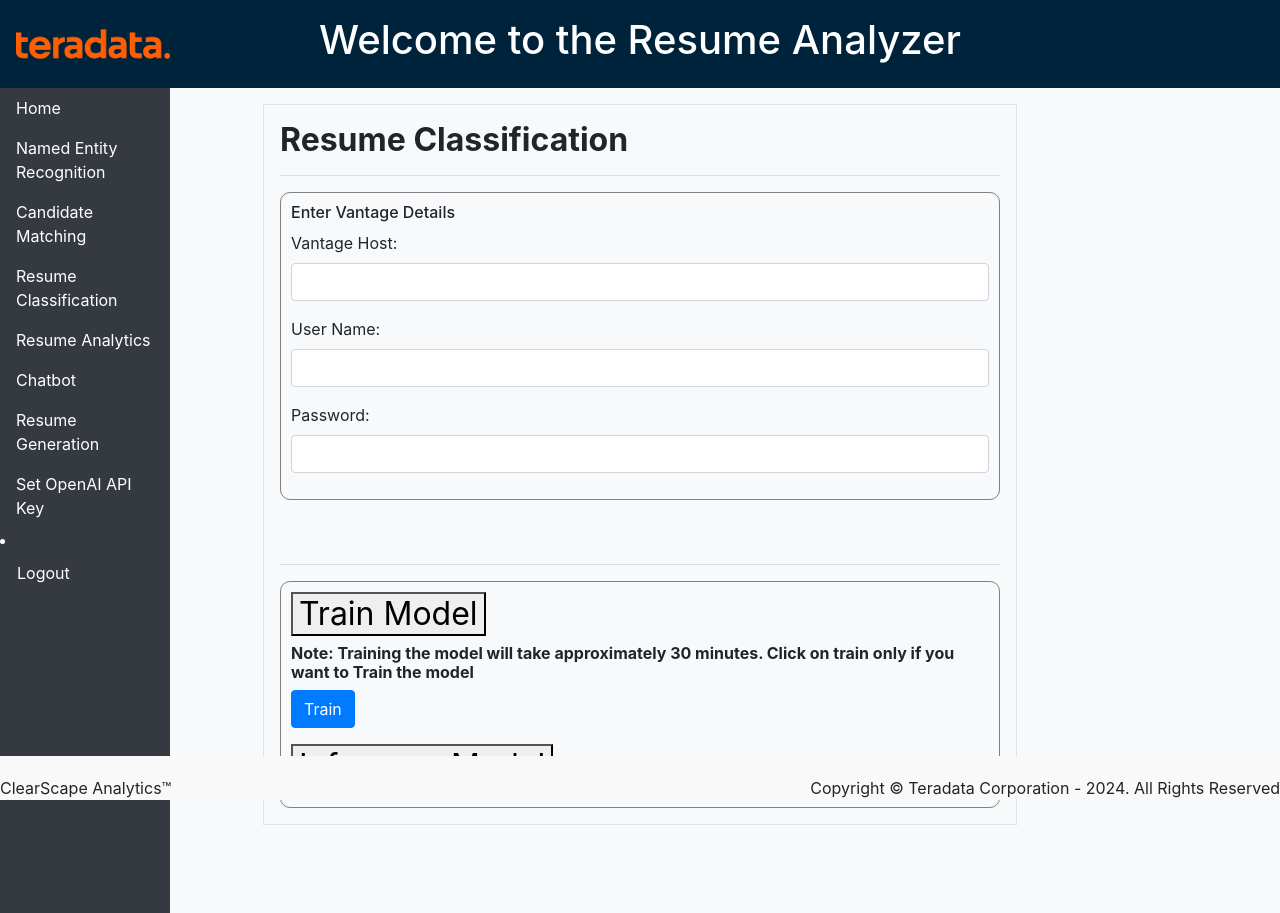
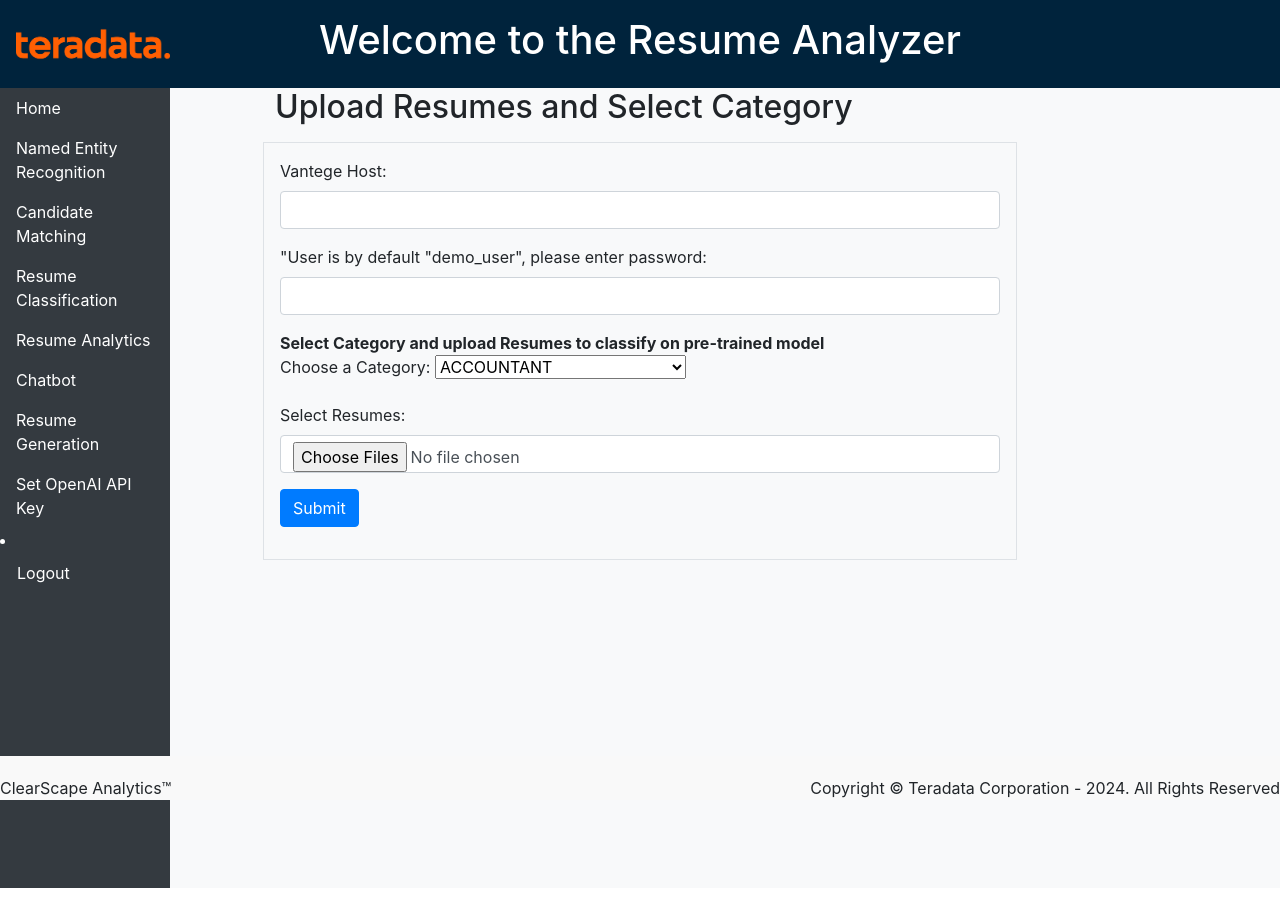
Before and after one commit to ForbiddenDevil/resume-analyzer, a Django app: page /resume_classification/ in a window 1280 px wide. After the commit the page ends 888 px from the top, so only its background shows below. Run offline with Django 5.2, Linux system fonts and the light colour scheme; a user stored in the database is signed in; some libraries are stand-ins or nearby versions.

Commit message:
Updated resume classification

```diff
--- a/resume_classification/templates/resume_classification/resume_classification.html
+++ b/resume_classification/templates/resume_classification/resume_classification.html
@@ -1,96 +1,35 @@
-<!-- templates/dummy_page3.html -->
+<!-- templates/resume_classification/resume_classification.html -->
 {% extends "base.html" %}
 
-{% block title %}Resume classification{% endblock %}
+{% block title %}Resume Classification{% endblock %}
 
 {% block content %}
+<script src="https://code.jquery.com/jquery-3.6.0.min.js"></script>
+
 <style>
     .bd-example {
-    position: left;
+    position: relative;
     padding: 1rem;
     margin: 1rem -.75rem 0;
     border: solid #dee2e6;
     border-width: 1px
 }
-.section {
-  border: 1px gray solid;
-    padding: 10px;
-    border-radius: 10px;
-}
 </style>
-<!-- <link href="https://cdn.jsdelivr.net/npm/bootstrap@5.0.2/dist/css/bootstrap.min.css" rel="stylesheet" integrity="sha384-EVSTQN3/azprG1Anm3QDgpJLIm9Nao0Yz1ztcQTwFspd3yD65VohhpuuCOmLASjC" crossorigin="anonymous">
-<script src="https://cdn.jsdelivr.net/npm/bootstrap@5.0.2/dist/js/bootstrap.bundle.min.js" integrity="sha384-MrcW6ZMFYlzcLA8Nl+NtUVF0sA7MsXsP1UyJoMp4YLEuNSfAP+JcXn/tWtIaxVXM" crossorigin="anonymous"></script> -->
-
 <div class="row justify-content-center">
   <div class="col-md-8">
-
+      <h2>Upload Resumes and Select Category</h2>
       <div class="bd-example">
-
-      <h2 class="accordion-header" id="headingOne">
-        <strong>Resume Classification</strong>
-      </h2>
-
       <form method="post" enctype="multipart/form-data">
           {% csrf_token %}
-        <input type="hidden" name="model_id" id="selectedModel" value="">
-        <hr class="2px solid">
-
-        <!-- section vantage details start -->
-        <div class="section">
-        <h6>Enter Vantage Details</h6>
-
           <div class="mb-3">
-            <label for="host" class="form-label">Vantage Host: </label>
+              <label for="host" class="form-label">Vantege Host: </label>
               <input type="text" id="host" name="host" class="form-control" required/></input>
           </div>
-
-
           <div class="mb-3">
-            <label for="username" class="form-label">User Name: </label>
-            <input type="text" id="username" name="username" class="form-control" required/></input>
-        </div>
-
-
-        <div class="mb-3">
-            <label for="password" class="form-label">Password: </label>
+            <label for="host" class="form-label">"User is by default "demo_user", please enter password: </label>
             <input type="password" id="password" name="password" class="form-control" required/></input>
         </div>
 
-    </div>
-
-        <br>
-        <br>
-        <hr class="2px solid">
-
-        <!-- section accordion start from here -->
-        <div class="section">
-        <div class="accordion" id="modelAccordion">
-            <!-- Train Model Section -->
-            <div class="accordion-item">
-              <h2 class="accordion-header" id="trainModelHeader">
-                <button class="accordion-button" type="button" data-bs-toggle="collapse" data-bs-target="#trainModelCollapse" aria-expanded="true" aria-controls="trainModelCollapse">
-                  Train Model
-                </button>
-              </h2>
-              <div id="trainModelCollapse" class="accordion-collapse collapse show" aria-labelledby="trainModelHeader" data-bs-parent="#modelAccordion">
-                <div class="accordion-body">
-                  <h6><strong>Note: Training the model will take approximately 30 minutes. Click on train only if you want to Train the model</strong></h6>
-                  <div class="mb-3">
-                    <button class="btn btn-primary select-model" data-model-id="1" type="submit" id="btnTrain" name="train">Train</button>
-                  </div>
-                </div>
-              </div>
-            </div>
-
-            <!-- Inference Model Section -->
-            <div class="accordion-item">
-              <h2 class="accordion-header" id="inferenceModelHeader">
-                <button class="accordion-button collapsed" type="button" data-bs-toggle="collapse" data-bs-target="#inferenceModelCollapse" aria-expanded="false" aria-controls="inferenceModelCollapse">
-                  Inference Model
-                </button>
-              </h2>
-              <div id="inferenceModelCollapse" class="accordion-collapse collapse" aria-labelledby="inferenceModelHeader" data-bs-parent="#modelAccordion">
-                <div class="accordion-body">
           <strong>Select Category and upload Resumes to classify on pre-trained model</strong>
           <div class="mb-3">
             <label for="category">Choose a Category:</label>
@@ -129,51 +68,12 @@
           </div>
 
           <div class="mb-3">
-                    <button class="btn btn-primary select-model" data-model-id="2" id="btnPred" type="submit" name="predict">Predict</button>
+            <button class="btn btn-primary" type="submit">Submit</button>
           </div>
-                </div>
-              </div>
-            </div>
-        </div>
-        </div>
+
           </form>
       </div>
 </div>
 </div>
 
-</div>
-
-<script>
-    document.addEventListener('DOMContentLoaded', function() {
-        const selectButtons = document.querySelectorAll('.select-model');
-        const selectedModelInput = document.getElementById('selectedModel');
-        const trainBtn = document.getElementById('btnTrain');
-        const predBtn = document.getElementById('btnPred');
-
-        selectButtons.forEach(button => {
-            button.addEventListener('click', function() {
-
-              const modelId = this.getAttribute('data-model-id');
-
-              // remove DOM
-              if (modelId == 1) {
-                const elementToRemove = document.getElementById('files');
-                elementToRemove.remove();
-
-              }
-
-                selectedModelInput.value = modelId;
-                trainBtn.disabled = false;
-                predBtn.disabled = false;
-
-                console.log(modelId)
-
-                // Visual feedback
-                selectButtons.forEach(btn => btn.classList.remove('btn-success'));
-                this.classList.add('btn-success');
-            });
-        });
-    });
-    </script>
-
 {% endblock %}
--- a/resume_classification/views.py
+++ b/resume_classification/views.py
@@ -84,8 +84,15 @@ def connectvantage(resume_data, host, username, password):
     print("ConnectionSuccessful :%s", eng)
     resume_data.to_sql("resume_data_test", eng, if_exists="append", index=False)
     resume_data_test = DataFrame("resume_data_test")
+    qry="select tablename from dbc.tablesV where databasename = 'demo_user' and tablename = 'resume_category_model_tb';"
+    df = DataFrame.from_query(qry).to_pandas()
+    if df.empty:
+        model_table_exists = 0
+    else:
+        model_table_exists = 1
 
-    return resume_data_test
+
+    return resume_data_test,model_table_exists
 
 
 def connectandloaddatafromcsv(host, username, password):
@@ -270,7 +277,7 @@ def classifyresume_sql(tokenize_df):
         execute_sql(qry)
 
     qry = """CREATE MULTISET TABLE final_predictions AS (
-    SELECT ResID, category,prediction, prob
+    SELECT ResID, cast(category as VARCHAR(100)) as category,prediction, prob
         FROM resume_category_predict
         Qualify prob = max(prob) over(partition by ResID)
     ) WITH DATA;"""
@@ -332,71 +339,84 @@ def resume_classification(request):
     print(request.method)
     if request.method == "POST":
         user = request.user
+
         try:
-            user_credential = User.objects.get(user=user)
+            user_credential = User.objects.get(username=user)
             username = user_credential.username
-            password = user_credential.password
+            # password = user_credential.password
             # Use these credentials as needed
         except User.DoesNotExist:
             # Handle the case where credentials do not exist
             pass
 
-        model_id = request.POST.get("model_id")
-        print(model_id)
-        msg = ""
-        if model_id == "1":
-            print("Train")
-            host = request.POST.get("host")
-            username = request.POST.get("username")
-            password = request.POST.get("password")
-            print("Connect to Vantage and Upload data for model training")
-            raw_df = connectandloaddatafromcsv(host, username, password)
-            tokenize_df_train = datapreprocess(raw_df)
-            msg = buildmodel(raw_df)
-            return render(
-                request=request,
-                template_name="resume_classification/success_train.html",
-                context={"param1": msg},
-            )
-        elif model_id == "2":
-            files = request.FILES.getlist("files")
-            category1 = request.POST.get("category")
-            host = request.POST.get("host")
-            username = request.POST.get("username")
-            password = request.POST.get("password")
-
-            convertpdftodoc(files)
-            directory1 = os.path.join(settings.RC_MEDIA_ROOT)
-            print(os.listdir(directory1))
-            print(category1)
-            file_path1, category1, ResID1 = extracttextfromdoc(directory1, category1)
-            data1 = pd.DataFrame(data=file_path1, columns=["Resume_str"])
-            data1["category"] = category1
-            data1["ResID"] = ResID1
-            # print(data1)
-            resume_data = cleandata(data1)
-            resume_data_test = connectvantage(resume_data, host, username, password)
-            tokenize_df = datapreprocess(resume_data_test)
-            # print(tokenize_df)
-            # final_predict_df = classifyresume(tokenize_df)
-            final_predict_df = classifyresume_sql(tokenize_df)
-            print(final_predict_df)
-            eval_df = evaluatemodel_sql(final_predict_df)
-            print(eval_df)
-            df = final_predict_df.to_pandas()
-            html_table = df.to_html(index=False)
-            eval_df_pd = eval_df.to_pandas()
-            html_table_metrics = eval_df_pd.to_html(index=False)
+        # model_id = request.POST.get("model_id")
+        # print(model_id)
+        # msg = ""
+        # if model_id == "1":
+        #     print("Train")
+        #     host = request.POST.get("host")
+        #     username = request.POST.get("username")
+        #     password = request.POST.get("password")
+        #     print("Connect to Vantage and Upload data for model training")
+        #     raw_df = connectandloaddatafromcsv(host, username, password)
+        #     tokenize_df_train = datapreprocess(raw_df)
+        #     msg = buildmodel(raw_df)
+        #     return render(
+        #         request=request,
+        #         template_name="resume_classification/success_train.html",
+        #         context={"param1": msg},
+        #     )
+        # elif model_id == "2":
+        files = request.FILES.getlist("files")
+        category1 = request.POST.get("category")
+        host = request.POST.get("host")
+        # username = request.POST.get("username")
+        password = request.POST.get("password")
+        print('%'*50, password)
+        convertpdftodoc(files)
+        directory1 = os.path.join(settings.RC_MEDIA_ROOT)
+        print(os.listdir(directory1))
+        print(category1)
+        file_path1, category1, ResID1 = extracttextfromdoc(directory1, category1)
+        data1 = pd.DataFrame(data=file_path1, columns=["Resume_str"])
+        data1["category"] = category1
+        data1["ResID"] = ResID1
+        # print(data1)
+        resume_data = cleandata(data1)
+        print('*'*50)
+        print(host, username, password)
+        print('*'*50)
+        resume_data_test,model_table_exists  = connectvantage(resume_data, host, username, password)
+        if model_table_exists == 0:
+            msg = "Model table does not exists. Please return to the notebook and Train the model"
             removeUploadedfiles(directory1)
             return render(
-                request=request,
-                template_name="resume_classification/success.html",
-                context={"param1": html_table, "param2": html_table_metrics},
-            )
+            request=request,
+            template_name="resume_classification/fail.html",
+            context={"param1": msg}, )
+        else:
+            pass
+        tokenize_df = datapreprocess(resume_data_test)
+        # print(tokenize_df)
+        # final_predict_df = classifyresume(tokenize_df)
+        final_predict_df = classifyresume_sql(tokenize_df)
+        print(final_predict_df)
+        eval_df = evaluatemodel_sql(final_predict_df)
+        print(eval_df)
+        df = final_predict_df.to_pandas()
+        html_table = df.to_html(index=False)
+        eval_df_pd = eval_df.to_pandas()
+        html_table_metrics = eval_df_pd.to_html(index=False)
+        removeUploadedfiles(directory1)
+        return render(
+            request=request,
+            template_name="resume_classification/success.html",
+            context={"param1": html_table, "param2": html_table_metrics},
+        )
 
-        else:
-            # Handle case where no model is selected
-            print("Please click on either Train or Predict")
+        # else:
+        #     # Handle case where no model is selected
+        #     print("Please click on either Train or Predict")
 
     else:
         pass
```
Also changed, not shown: resume_classification/templates/resume_classification/fail.html (added, +21 -0 lines). Lines whose indentation alone changed are shown as unchanged.
